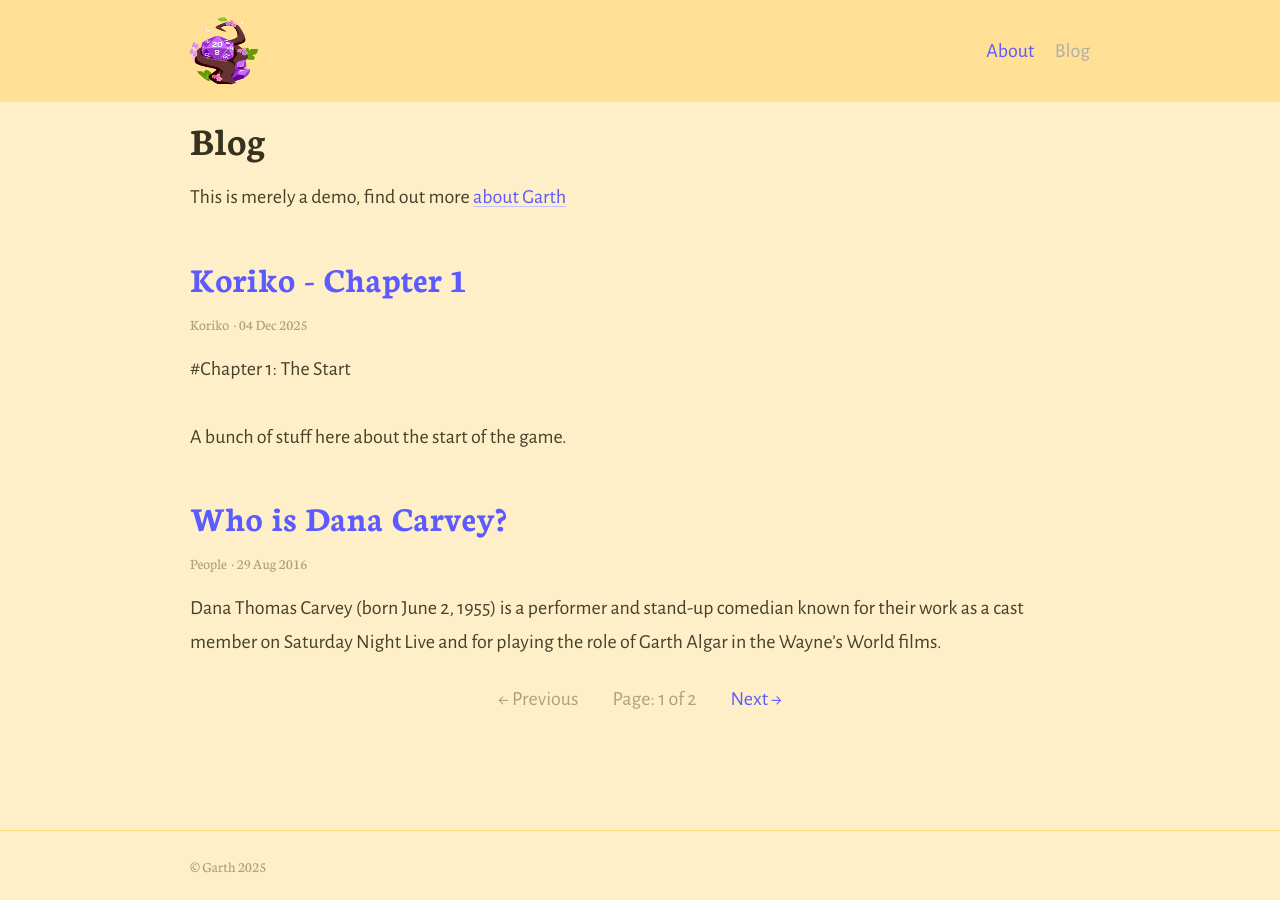
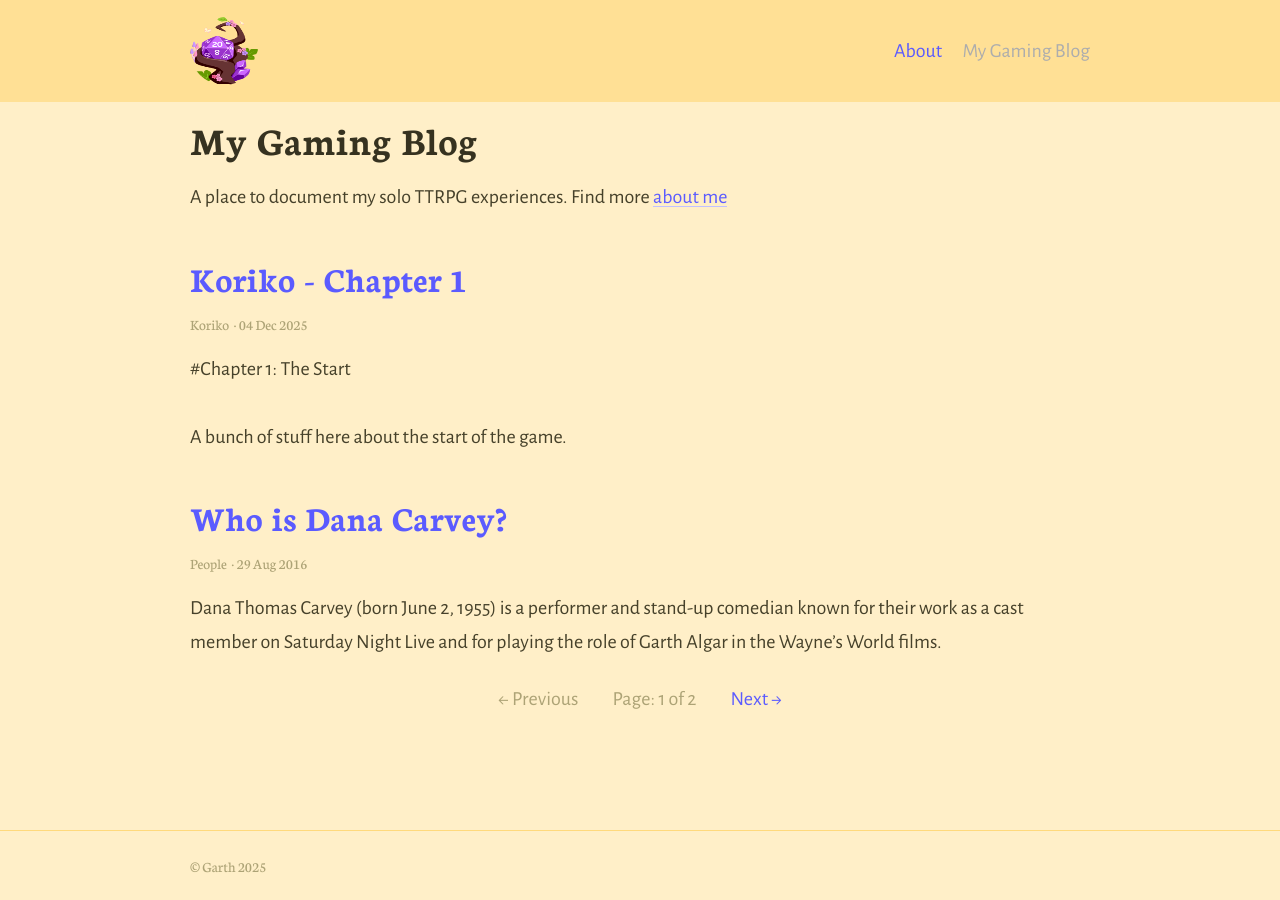
Before and after one commit to sydneylines/gamejournal-garth, a Jekyll site: the page built from index.html, in a window 1280 px wide. Built offline with Jekyll 4.4.1, drawn with Linux system fonts in a browser that asks for light colours; the list of posts is cut into pages by our own code.

Commit message:
Update _config.yml

```diff
--- a/_config.yml
+++ b/_config.yml
@@ -32,14 +32,14 @@ sass:
   style: compressed # Style compression
 permalink: pretty  # Permalink style (/YYYY/MM/DD/page-name/)
 excerpt_separator: <!-- more --> # Marks end of excerpt in posts
-timezone: Europe/London # Timezone for blog posts and alike
+timezone: North America/Vancouver # Timezone for blog posts and alike
 
 # 5. Collections
 collections:
   posts:
-    title: Blog # Needed for Siteleaf
+    title: My Gaming Blog # Needed for Siteleaf
     output: true
-    description: "This is merely a demo, find out more [about Garth](about)" # The post list page content
+    description: "A place to document my solo TTRPG experiences. Find more [about me](about)" # The post list page content
 
 # 6. Jekyll collections settings
 defaults:
```
